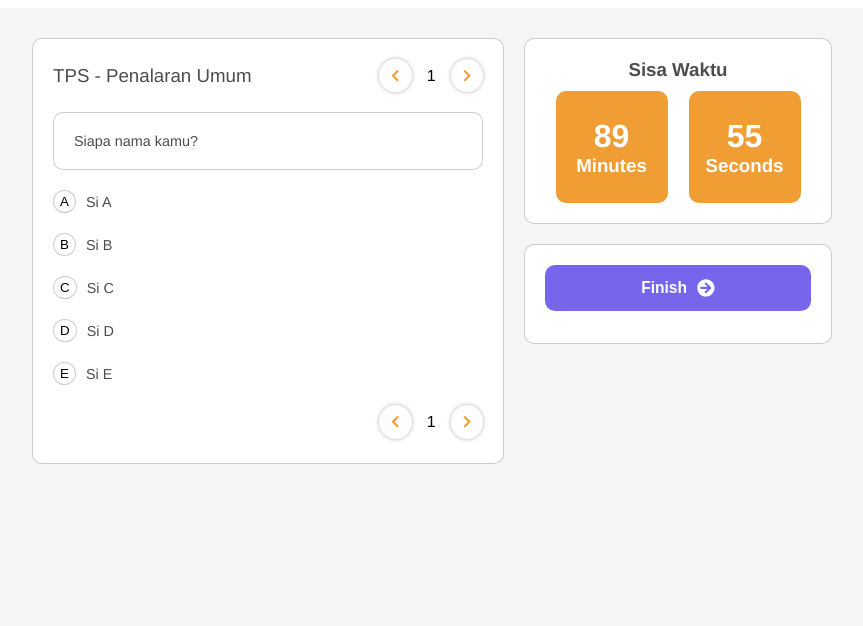
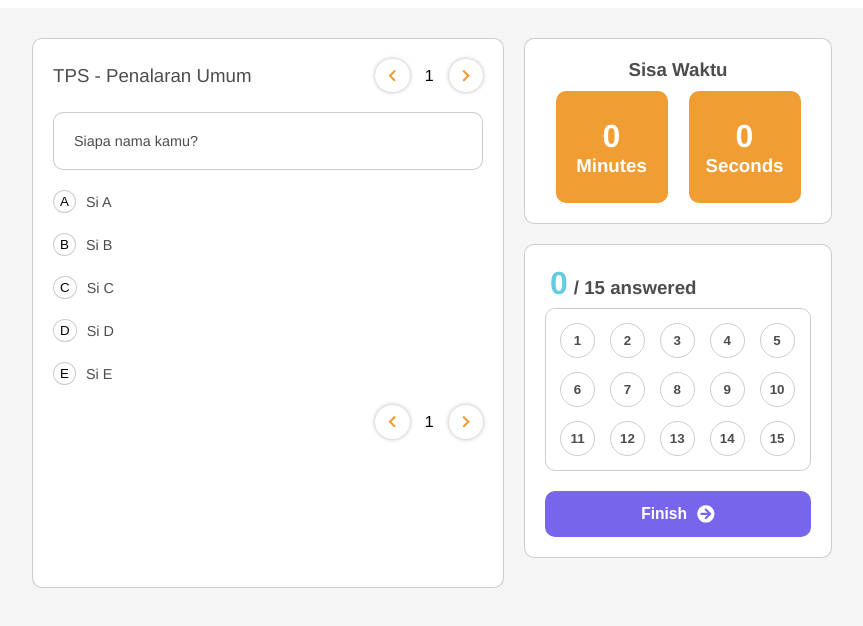
Before and after one commit to KhairulM/Eduka-Frontend-Internship-Project, a Vue app: page / in a window 1280 px wide. Shown: the top 626 px of the page, without its empty margins (216-1079 px from the left). Built offline with nearby package versions, Linux system fonts and the light colour scheme.

Commit message:
finished exams navigation section layout; needs to fix grid

```diff
--- /dev/null
+++ b/src/components/QuestionIndicator.vue
@@ -0,0 +1,100 @@
+<template>
+  <div id="qi-container">
+    <div id="answered-desc">
+        <h1 id="answered-text">{{ answered }}</h1>
+        <h3 id="answered-info">/ {{ nbQuestion }} answered</h3>
+    </div>
+    <div id="question-container">
+        <button
+            class="qi-button"
+            v-for="num in nbQuestion"
+            :key="num"
+            ref="qiBtn">
+                <h4>{{ num }}</h4>
+        </button>
+    </div>
+    <button id="finish-button">
+        <h3>Finish</h3>
+        <font-awesome-icon icon="arrow-circle-right" style="color: white;" size="lg" />
+    </button>
+  </div>
+</template>
+
+<script>
+export default {
+    name: "QuestionIndicator",
+    props: ['currQuestionNum', 'nbQuestion', 'pickedAnswers'],
+    computed: {
+        answered: function() {
+            console.log(this.pickedAnswers);
+
+            return this.pickedAnswers.filter((el) => {
+                console.log(el);
+                return el != null
+            }).length
+        }
+    }
+}
+</script>
+
+<style scoped>
+#finish-button {
+  background-color: #7766ec;
+  width: 100%;
+  padding: 14px;
+  border-radius: 10px;
+  display: flex;
+  align-items: center;
+  justify-content: center;
+  margin-top: 20px;
+}
+
+#finish-button h3 {
+  color: white;
+  margin-right: 10px;
+}
+
+#question-container{
+    margin-top: 6px;
+    border: 1px solid rgba(0, 0, 0, 0.2);
+    border-radius: 10px;
+    padding: 14px;
+    padding-right: 0;
+    padding-bottom: 0;
+    display: flex;
+    flex-flow: row wrap;
+    justify-content: flex-start;
+}
+
+#answered-desc{
+    margin-left: 5px;
+    width: 100%;
+}
+
+#answered-desc > *{
+    display: inline-block;
+}
+
+#answered-text {
+    margin-right: 6px;
+    color: #64ccde;
+}
+
+#answered-info {
+    color: rgba(0, 0, 0, 0.7);
+}
+
+.qi-button {
+    border: 1px solid rgba(0, 0, 0, 0.2);
+    border-radius: 50%;
+    width: 35px;
+    height: 35px;
+    margin-right: 14.9px;
+    margin-bottom: 14px;
+}
+
+.qi-button h4 {
+    margin: auto;
+    color: rgba(0, 0, 0, 0.7);
+}
+</style>
--- a/src/components/TimeIndicator.vue
+++ b/src/components/TimeIndicator.vue
@@ -1,5 +1,5 @@
 <template>
-<div id="container">
+<div id="ti-container">
     <h3>Sisa Waktu</h3>
     <div id="timer-container">
         <div class="unit-indicator">
@@ -17,10 +17,11 @@
 <script>
 export default {
     name: "TimeIndicator",
-    props: ['doneFunc'],
+    props: ['tleFunc'],
     data() {
         return {
-            duration: 90*60
+            duration: 5,
+            timerIntervalId: null
         }
     },
     computed: {
@@ -40,18 +41,22 @@ export default {
         }
     },
     methods: {
-        timer: function() {
-            setInterval(function() {
+        startTimer: function() {
+            this.timerIntervalId = setInterval(function() {
                 if (this.duration > 0) {
                     this.changes = this.duration-1
                 } else {
-                    this.doneFunc();
+                    this.tleFunc();
+                    this.stopTimer();
                 }
             }.bind(this), 1000)
+        },
+        stopTimer: function() {
+            clearInterval(this.timerIntervalId)
         }
     },
     mounted: function() {
-        this.timer()
+        this.startTimer()
     }
 }
 </script>
@@ -64,11 +69,11 @@ export default {
     align-content: center;
 }
 
-#container {
+#ti-container {
     text-align: center;
 }
 
-#container>h3 {
+#ti-container>h3 {
     color: rgba(0, 0, 0, 0.7);
 }
 
--- a/src/views/Home.vue
+++ b/src/views/Home.vue
@@ -46,15 +46,12 @@
 
       <!-- Time section, show how much time left the user has -->
       <div id="time-left" class="grid-item">
-        <TimeIndicator :doneFunc="timeLimitExceeded"/>
+        <TimeIndicator :tleFunc="timeLimitExceeded"/>
       </div>
 
       <!-- Summary section, finish button and show how many answered and unaswered question -->
       <div id="summary" class="grid-item">
-        <button id="finish-button">
-          <h3>Finish</h3>
-          <font-awesome-icon icon="arrow-circle-right" style="color: white;" size="lg" />
-        </button>
+        <QuestionIndicator :currQuestionNum="currQuestionNum" :nbQuestion="15" :pickedAnswers="pickedAnswers"/>
       </div>
 
     </div>
@@ -63,6 +60,7 @@
 
 <script>
 import TimeIndicator from '@/components/TimeIndicator.vue'
+import QuestionIndicator from '@/components/QuestionIndicator.vue'
 
 export default {
   name: "Home",
@@ -164,12 +162,13 @@ export default {
     })
   },
   components: {
-    TimeIndicator
+    TimeIndicator,
+    QuestionIndicator
   }
 };
 </script>
 
-<style scoped>
+<style>
 button {
   border: none;
   text-align: center;
@@ -195,7 +194,7 @@ button:focus{
   display: grid;
   grid-template-columns: repeat(5, 1fr);
   grid-gap: 20px;
-  grid-auto-rows: minmax(100px, auto);
+  grid-auto-rows: minmax(10px, auto);
 }
 
 .grid-item {
@@ -208,7 +207,7 @@ button:focus{
 .q-nav-btn {
   box-shadow: 0px 0px 4px rgba(0, 0, 0, 0.3);
   border-radius: 100%;
-  padding: 10px 12px;
+  padding: 10px 13px;
 }
 
 .font-color-shade{
@@ -240,6 +239,7 @@ button:focus{
 
 .choice-button-clicked {
   background-color: #f09d34;
+  border: 1px solid #f09d34;
   color: white;
 }
 
@@ -255,7 +255,7 @@ button:focus{
 
 #summary {
   grid-column: 4 / 6;
-  grid-row: auto;
+  grid-row: 2;
 }
 
 #q-and-a section {
@@ -290,18 +290,5 @@ button:focus{
   float: right;
 }
 
-#finish-button {
-  background-color: #7766ec;
-  width: 100%;
-  padding: 14px;
-  border-radius: 10px;
-  display: flex;
-  align-items: center;
-  justify-content: center;
-}
 
-#finish-button h3 {
-  color: white;
-  margin-right: 10px;
-}
 </style>
```
